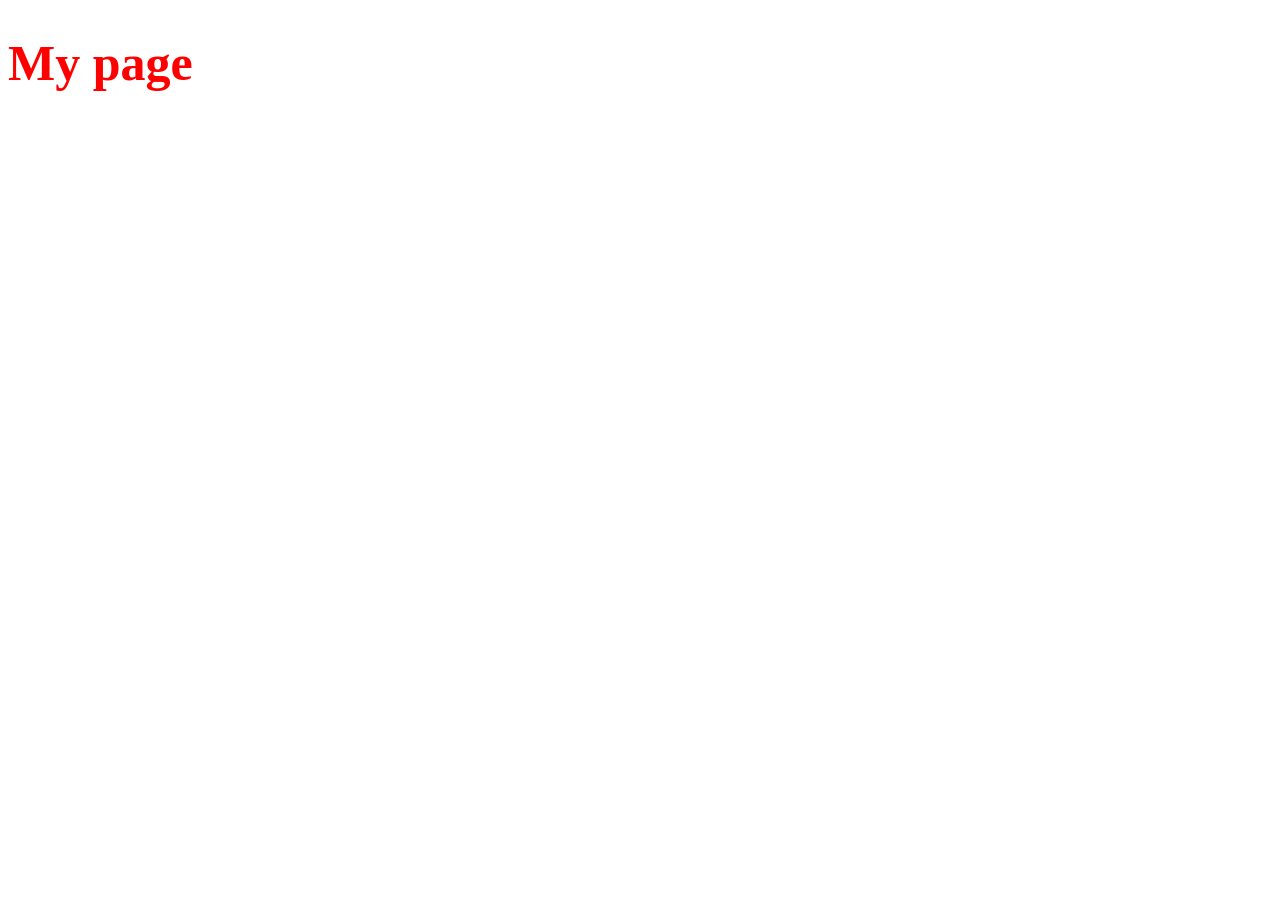
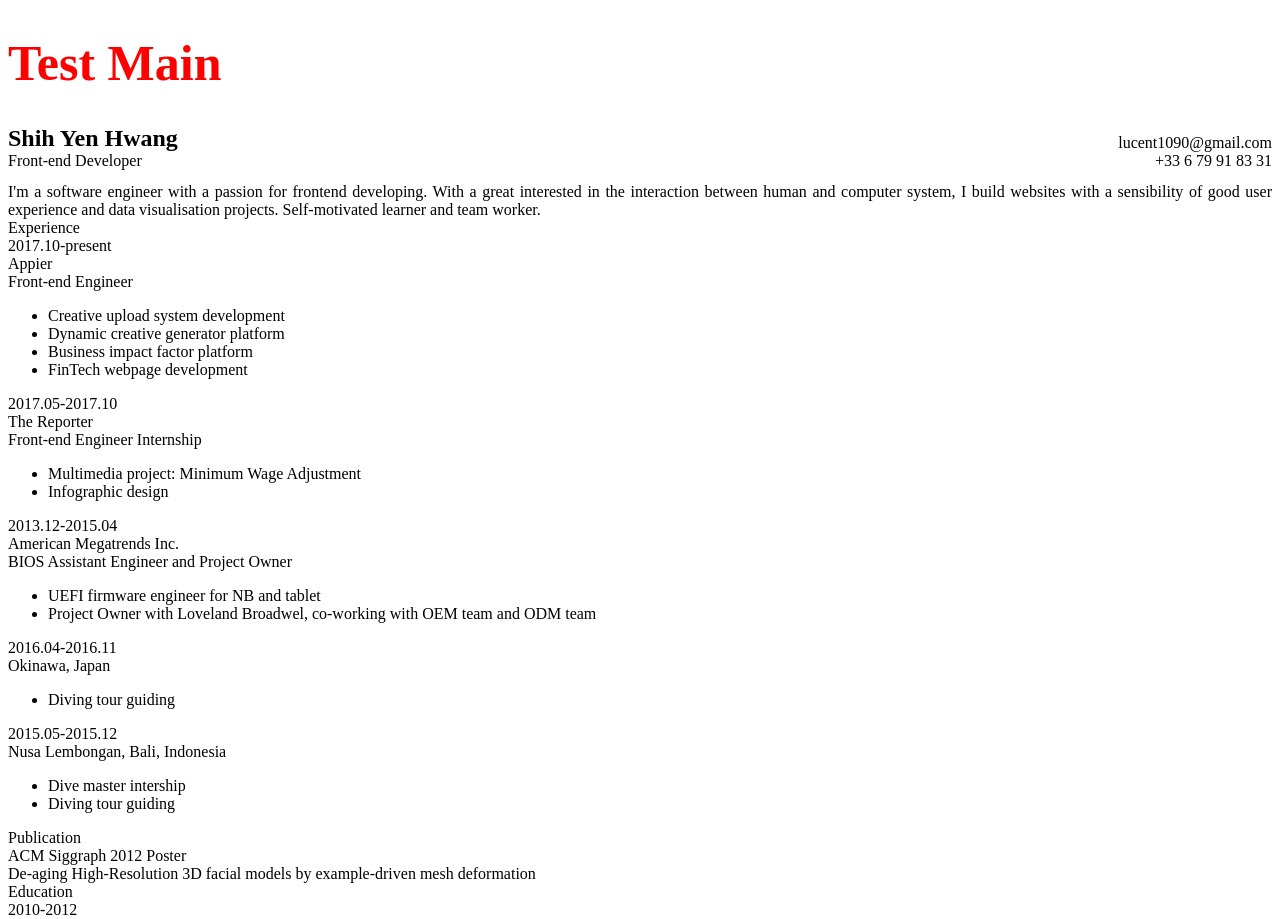
Before and after one commit to lucent1090/resume_story, a Next.js app: page / in a window 1280 px wide. Shown: the top 919 px of the page. Before the commit the page ends 800 px from the top, so only its background shows below. Built offline with nearby package versions, Linux system fonts and the light colour scheme.

Commit message:
add constants/content

```diff
--- /dev/null
+++ b/components/basic.js
@@ -0,0 +1,46 @@
+import React from "react";
+import styled from "styled-components";
+import { person } from "../constants/content";
+
+const Container = styled.div`
+  width: 100%;
+  text-align: justify;
+`;
+const LeftRightContainer = styled.div`
+  width: 100%;
+  display: flex;
+  margin-bottom: 0.8rem;
+`;
+const Left = styled.div`
+  display: flex;
+  flex-direction: column;
+`;
+const Right = styled.div`
+  margin-left: auto;
+  margin-top: auto;
+  text-align: right;
+`;
+const Name = styled.div`
+  font-size: 1.5rem;
+  font-weight: bold;
+`;
+
+export default class Basic extends React.Component {
+  render() {
+    return (
+      <Container>
+        <LeftRightContainer>
+          <Left>
+            <Name> {person.name} </Name>
+            <div> {person.job} </div>
+          </Left>
+          <Right>
+            <div> {person.email} </div>
+            <div> {person.tel} </div>
+          </Right>
+        </LeftRightContainer>
+        {person.description}
+      </Container>
+    );
+  }
+}
--- /dev/null
+++ b/components/common.js
@@ -0,0 +1,5 @@
+import styled from "styled-components";
+
+const Separater = styled.div`
+  width: 70%;
+`;
--- /dev/null
+++ b/components/education.js
@@ -0,0 +1,25 @@
+import React from "react";
+import styled from "styled-components";
+import { person } from "../constants/content";
+
+const education = education => {
+  return (
+    <div>
+      <div>{education.year}</div>
+      <div>{education.school}</div>
+      <div>{education.degree}</div>
+    </div>
+  );
+};
+
+export default class Education extends React.Component {
+  render() {
+    return (
+      <div>
+        Education
+        {education(person.ms)}
+        {education(person.bs)}
+      </div>
+    );
+  }
+}
--- /dev/null
+++ b/components/experience.js
@@ -0,0 +1,48 @@
+import React from "react";
+import styled from "styled-components";
+import { person } from "../constants/content";
+
+const programmingJob = job => {
+  return (
+    <div>
+      <div>{job.duration}</div>
+      <div>{job.company}</div>
+      <div>{job.title}</div>
+      <ul>
+        {job.description.map(jobDetail => (
+          <li key={job.duration}>{jobDetail}</li>
+        ))}
+      </ul>
+    </div>
+  );
+};
+
+const divingJob = job => {
+  return (
+    <div>
+      <div>{job.duration}</div>
+      <div>{job.place}</div>
+      <div>{job.compant}</div>
+      <ul>
+        {job.description.map(jobDetail => (
+          <li key={job.duration}>{jobDetail}</li>
+        ))}
+      </ul>
+    </div>
+  );
+};
+
+export default class Experience extends React.Component {
+  render() {
+    return (
+      <div>
+        Experience
+        {programmingJob(person.experience.appier)}
+        {programmingJob(person.experience.reporter)}
+        {programmingJob(person.experience.ami)}
+        {divingJob(person.experience.okinawa)}
+        {divingJob(person.experience.bali)}
+      </div>
+    );
+  }
+}
--- /dev/null
+++ b/components/publication.js
@@ -0,0 +1,15 @@
+import React from "react";
+import styled from "styled-components";
+import { person } from "../constants/content";
+
+export default class Publication extends React.Component {
+  render() {
+    return (
+      <div>
+        Publication
+        <div>{person.publication.conference}</div>
+        <div>{person.publication.paper}</div>
+      </div>
+    );
+  }
+}
--- /dev/null
+++ b/constants/content.js
@@ -0,0 +1,76 @@
+export const person = {
+  name: "Shih Yen Hwang",
+  job: "Front-end Developer",
+  email: "lucent1090@gmail.com",
+  tel: "+33 6 79 91 83 31",
+  description:
+    "I'm a software engineer with a passion for frontend developing. With a great interested in the interaction between human and computer system, I build websites with a sensibility of good user experience and data visualisation projects. Self-motivated learner and team worker.",
+  skills: ["JavaScript", "Reasonml", "Golang", "C/C++"],
+  frameworks: {
+    js: "React.js, D3.js, jQuery",
+    reasonml: "BuckleScript",
+    go: "RESTful API",
+    cplusplus: "OpenGL, OpenCV"
+  },
+  ms: {
+    year: "2010-2012",
+    school:
+      "National Taiwan University Graduate Institute of Networking and Multimedia",
+    degree: "Master of Science Specialize in Computer Graphics"
+  },
+  bs: {
+    year: "2005-2009",
+    school:
+      "National Chi Nan University Computer Science and Information Engineering",
+    degree: "Bachelor of Science"
+  },
+  publication: {
+    conference: "ACM Siggraph 2012 Poster",
+    paper:
+      "De-aging High-Resolution 3D facial models by example-driven mesh deformation"
+  },
+  experience: {
+    appier: {
+      duration: "2017.10-present",
+      company: "Appier",
+      title: "Front-end Engineer",
+      description: [
+        "Creative upload system development",
+        "Dynamic creative generator platform",
+        "Business impact factor platform",
+        "FinTech webpage development"
+      ]
+    },
+    reporter: {
+      duration: "2017.05-2017.10",
+      company: "The Reporter",
+      title: "Front-end Engineer Internship",
+      description: [
+        "Multimedia project: Minimum Wage Adjustment",
+        "Infographic design"
+      ],
+      link: "https://www.twreporter.org/i/min-wage-draft"
+    },
+    ami: {
+      duration: "2013.12-2015.04",
+      company: "American Megatrends Inc.",
+      title: "BIOS Assistant Engineer and Project Owner",
+      description: [
+        "UEFI firmware engineer for NB and tablet",
+        "Project Owner with Loveland Broadwel, co-working with OEM team and ODM team"
+      ]
+    },
+    okinawa: {
+      duration: "2016.04-2016.11",
+      place: "Okinawa, Japan",
+      company: "Murunu-shi Marine Service, Piranha Diver",
+      description: ["Diving tour guiding"]
+    },
+    bali: {
+      duration: "2015.05-2015.12",
+      place: "Nusa Lembongan, Bali, Indonesia",
+      company: "Blue Corner Divers",
+      description: ["Dive master intership", "Diving tour guiding"]
+    }
+  }
+};
--- a/pages/index.js
+++ b/pages/index.js
@@ -1,9 +1,27 @@
 import React from "react";
 import styled from "styled-components";
+import Basic from "../components/basic";
+import Experience from "../components/experience";
+import Publication from "../components/publication";
+import Education from "../components/education";
 
 const Title = styled.h1`
   color: red;
   font-size: 50px;
 `;
 
-export default () => <Title>My page</Title>;
+class Main extends React.Component {
+  render() {
+    return (
+      <div>
+        <Title> Test Main </Title>
+        <Basic />
+        <Experience />
+        <Publication />
+        <Education />
+      </div>
+    );
+  }
+}
+
+export default Main;
```
